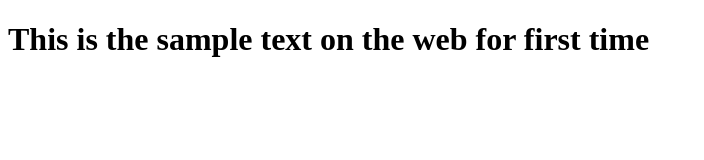
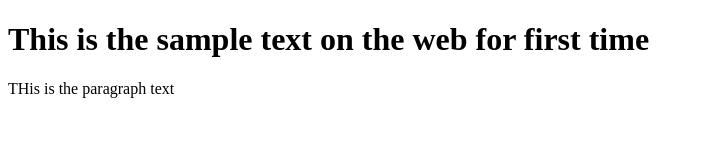
Before and after one commit to manavk4214/manscave, a plain HTML site: page index.html in a window 1280 px wide. Shown: the whole page, without its empty margins (0-704 px from the left). Drawn offline with Linux system fonts and the light colour scheme.

Commit message:
Update index.html

```diff
--- a/index.html
+++ b/index.html
@@ -6,5 +6,6 @@
 </head>
 <body>
   <h1>This is the sample text on the web for first time </h1>
+  <p>THis is the paragraph text</p>
 </body>
 </html>
```
